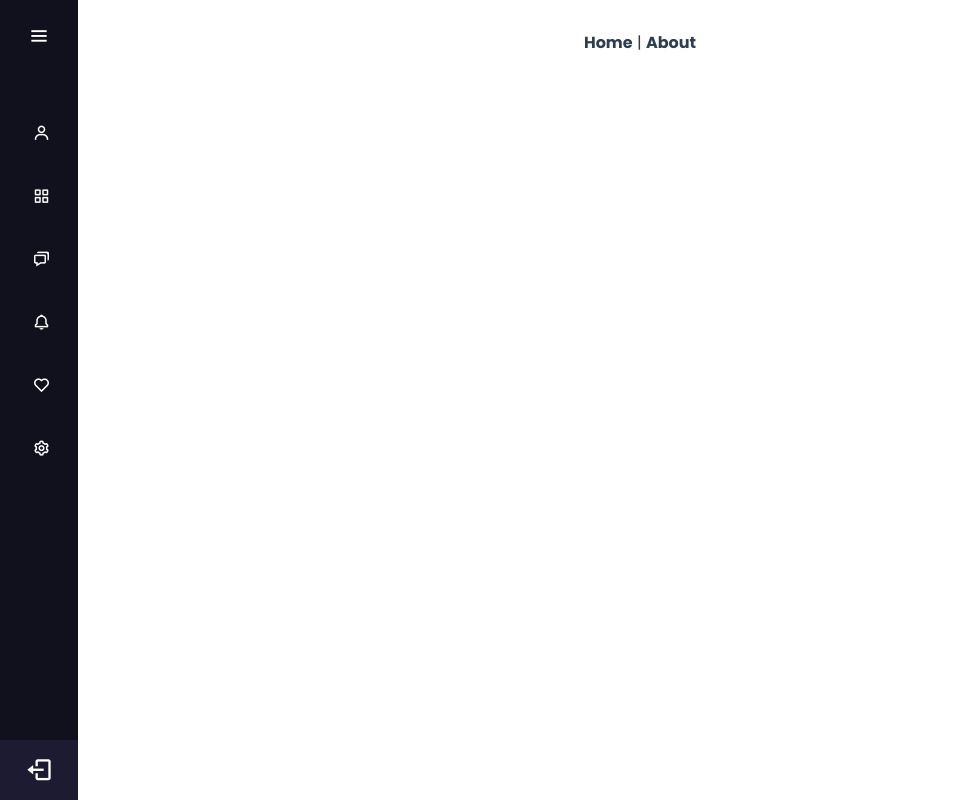
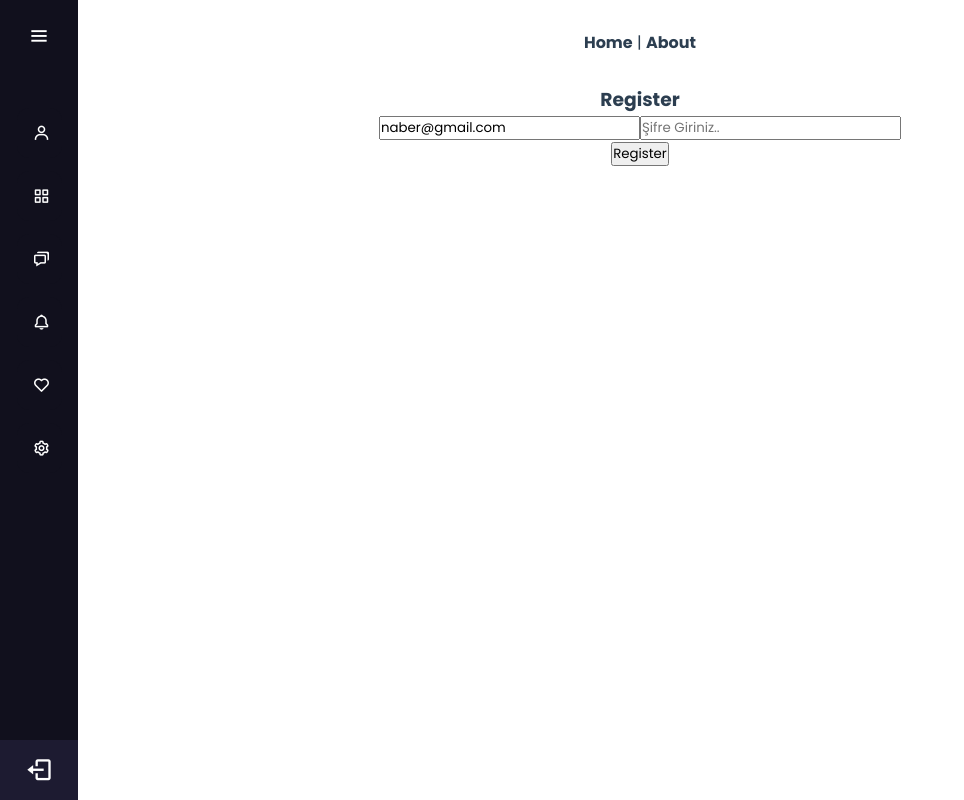
Before and after one commit to sapazutku/Etkinlik-Istanbul, a Vue app in the folder client/: page /#/register in a window 1280 px wide. Shown: the whole page, without its empty margins (0-964 px from the left). Built offline with nearby package versions, Linux system fonts and the light colour scheme.

Commit message:
connected express on register page (1)

```diff
--- /dev/null
+++ b/client/src/components/Register.vue
@@ -0,0 +1,53 @@
+<template>
+  <div class="reg">
+    <h3>Register</h3>
+    <input
+      v-model="email"
+      name="email"
+      type="email"
+      placeholder="E-mail Giriniz.."
+    />
+    <input
+      v-model="password"
+      name="password"
+      type="password"
+      placeholder="Şifre Giriniz.."
+    />
+    <br>
+    <button @click="register">Register</button>
+  </div>
+</template>
+
+<script>
+import AuthenticationService from '@/services/AuthenticationService.js'
+export default {
+    data(){
+        return{
+            email:"",
+            password:""
+        }
+    },
+    watch:{
+        email(value){
+            console.log("email was changed",value)
+        }
+    },
+    methods:{
+        async register(){
+            const response = await AuthenticationService.register({
+                email:this.email,
+                password:this.password
+            })
+            console.log(response.data);
+        }
+    },
+    mounted(){
+        setTimeout(()=>{
+            this.email = 'naber@gmail.com';
+        },2000)
+    }
+};
+</script>
+
+<style>
+</style>
--- a/client/src/router/index.js
+++ b/client/src/router/index.js
@@ -1,6 +1,7 @@
 import Vue from 'vue'
 import Router from 'vue-router'
 import HelloWorld from '@/components/HelloWorld'
+import Register from '@/components/Register'
 import CategoryView from '@/view/CategoryView'
 import YesilView from '@/view/YesilView'
 
@@ -22,6 +23,11 @@ export default new Router({
       path: "/park",
       name: "park",
       component: YesilView
+    },
+    {
+      path: "/register",
+      name: "register",
+      component: Register
     }
   ]
 });
--- /dev/null
+++ b/client/src/services/Api.js
@@ -0,0 +1,8 @@
+// connector for the backend
+import axios from 'axios';
+
+export default() => {
+    return axios.create({
+        baseURL: 'http://localhost:8081/',
+    })
+}
--- /dev/null
+++ b/client/src/services/AuthenticationService.js
@@ -0,0 +1,13 @@
+import Api from '@/services/Api'
+
+export default {
+    register (credentials) {
+        return Api().post('register', credentials)
+    }
+}
+
+/*
+AuthenticationService.register({
+    email: 'testing@gmail.com',
+    password: '123456'
+}) */
```
